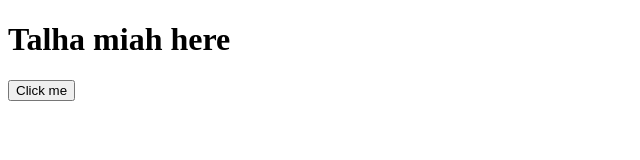
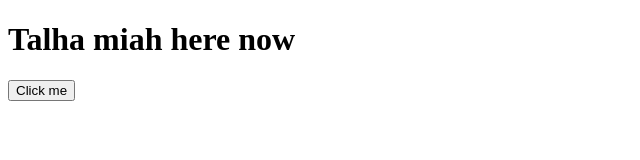
Before and after one commit to tmiah1/javascript, a plain HTML site: page index.html in a window 1280 px wide. Shown: the full height of the page, 0-640 px from the left. Drawn offline with Linux system fonts and the light colour scheme.

Commit message:
initialized git repository

```diff
--- a/index.html
+++ b/index.html
@@ -9,7 +9,7 @@
     <script src="app.js" defer></script>
 </head>
 <body class="test">
-    <h1 id="title">Talha miah here </h1>
+    <h1 id="title">Talha miah here now</h1>
     <button onclick="toggleDarkMode()">Click me</button>
 </body>
 </html>
```
